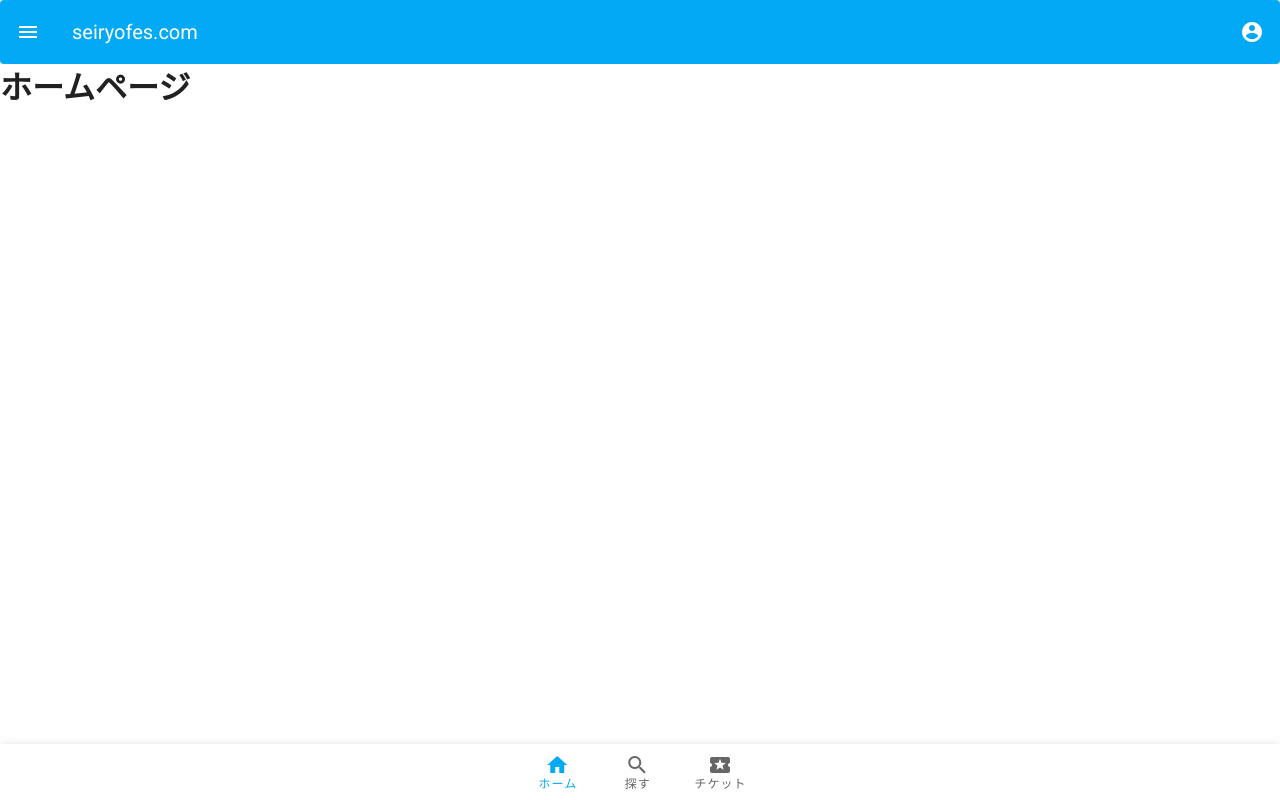
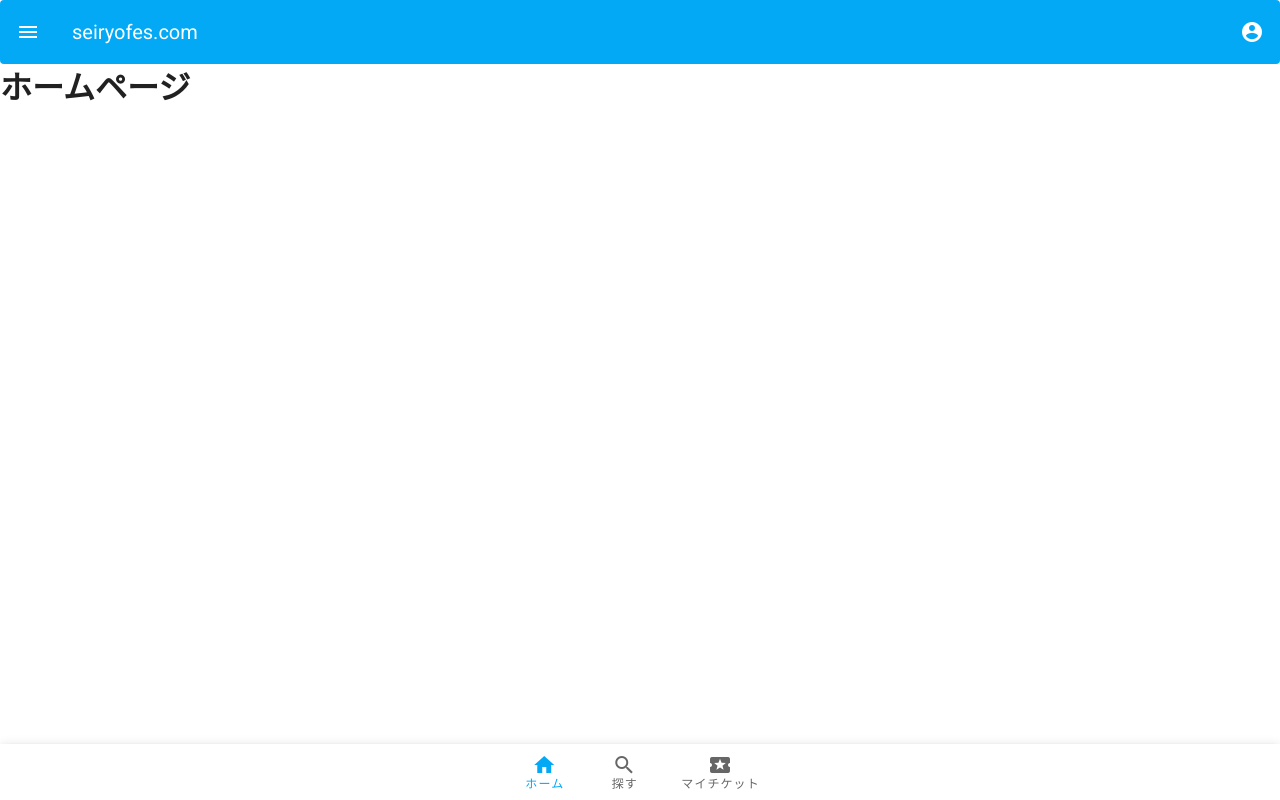
Before and after one commit to hibiya-itchief/2023-quaint-app, a Nuxt app: page / in a window 1280 px wide. Built offline with nearby package versions, Linux system fonts and the light colour scheme.

Commit message:
フッターの「チケット」を「マイチケット」に変更

```diff
--- a/layouts/default.vue
+++ b/layouts/default.vue
@@ -68,7 +68,7 @@
       </v-btn>
 
       <v-btn to="/tickets">
-        <span>チケット</span>
+        <span>マイチケット</span>
         <v-icon>mdi-ticket</v-icon>
       </v-btn>
     </v-bottom-navigation>
```
